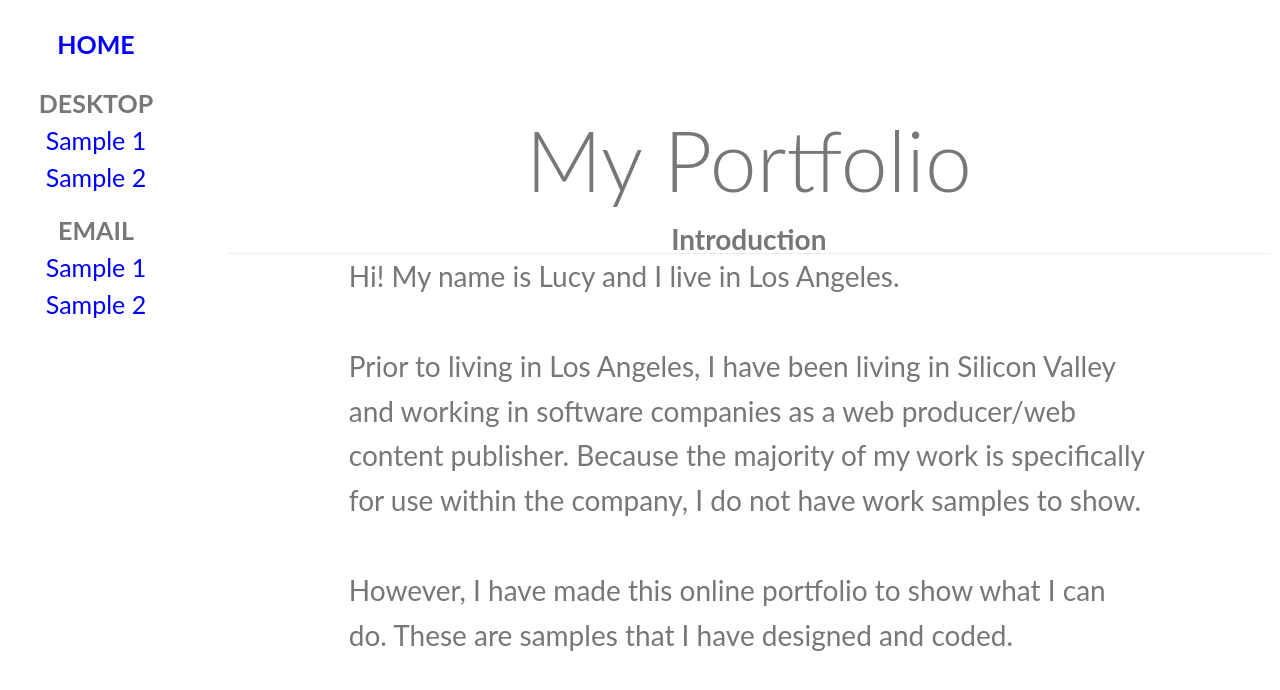
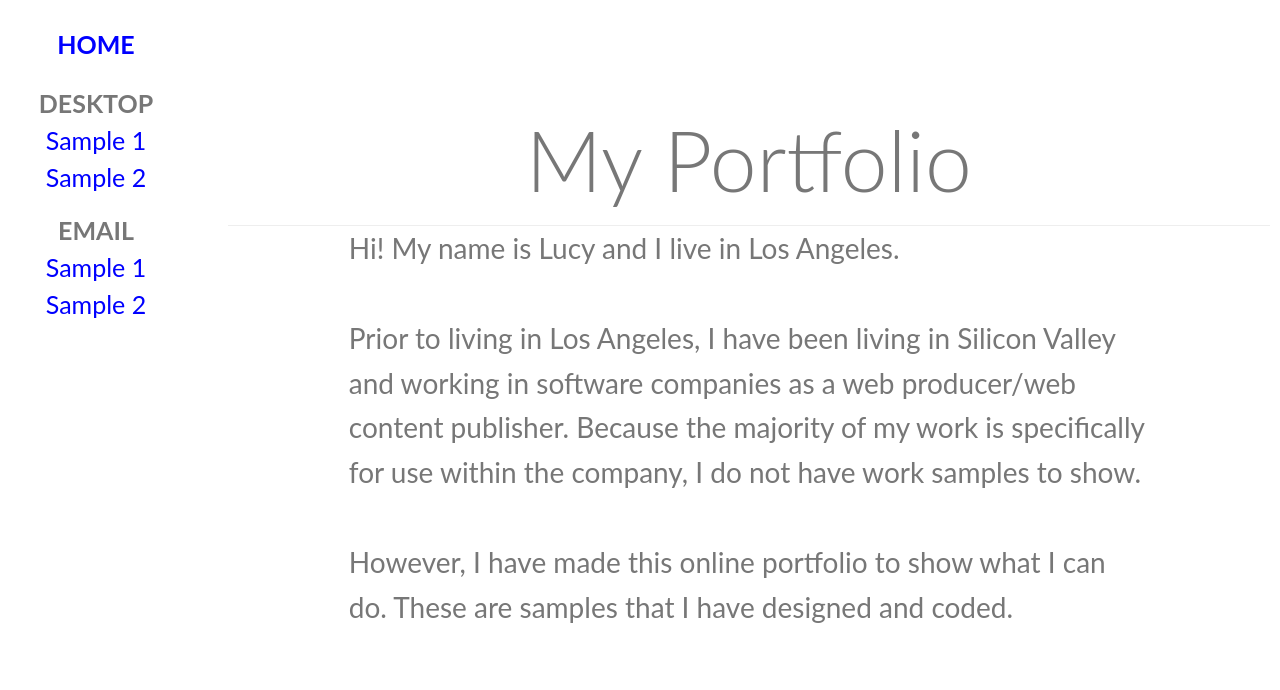
Before and after one commit to nuumu/nuumu.github.io, a Jekyll site: the page built from index.html, in a window 1280 px wide. Shown: the top 690 px of the page. Built offline with Jekyll 4.4.1, drawn with Linux system fonts in a browser that asks for light colours.

Commit message:
Update index.html

```diff
--- a/index.html
+++ b/index.html
@@ -8,15 +8,14 @@
 }
 </script>
     <div id="main">
-        <div class="header">
+        <div class="header serif">
             <h1>My Portfolio</h1>
-            <h2>Introduction</h2>
         </div>
 
-        <div class="contentbox">
+        <div class="contentbox serif">
 
-<p class="serif">Hi! My name is Lucy and I live in Los Angeles.</p><br />
+<p>Hi! My name is Lucy and I live in Los Angeles.</p><br />
 
-<p class="serif">Prior to living in Los Angeles, I have been living in Silicon Valley and working in software companies as a web producer/web content publisher. Because the majority of my work is specifically for use within the company, I do not have work samples to show.</p><br />
+<p>Prior to living in Los Angeles, I have been living in Silicon Valley and working in software companies as a web producer/web content publisher. Because the majority of my work is specifically for use within the company, I do not have work samples to show.</p><br />
 
-<p class="serif">However, I have made this online portfolio to show what I can do. These are samples that I have designed and coded.</p>
+<p>However, I have made this online portfolio to show what I can do. These are samples that I have designed and coded.</p>
```
